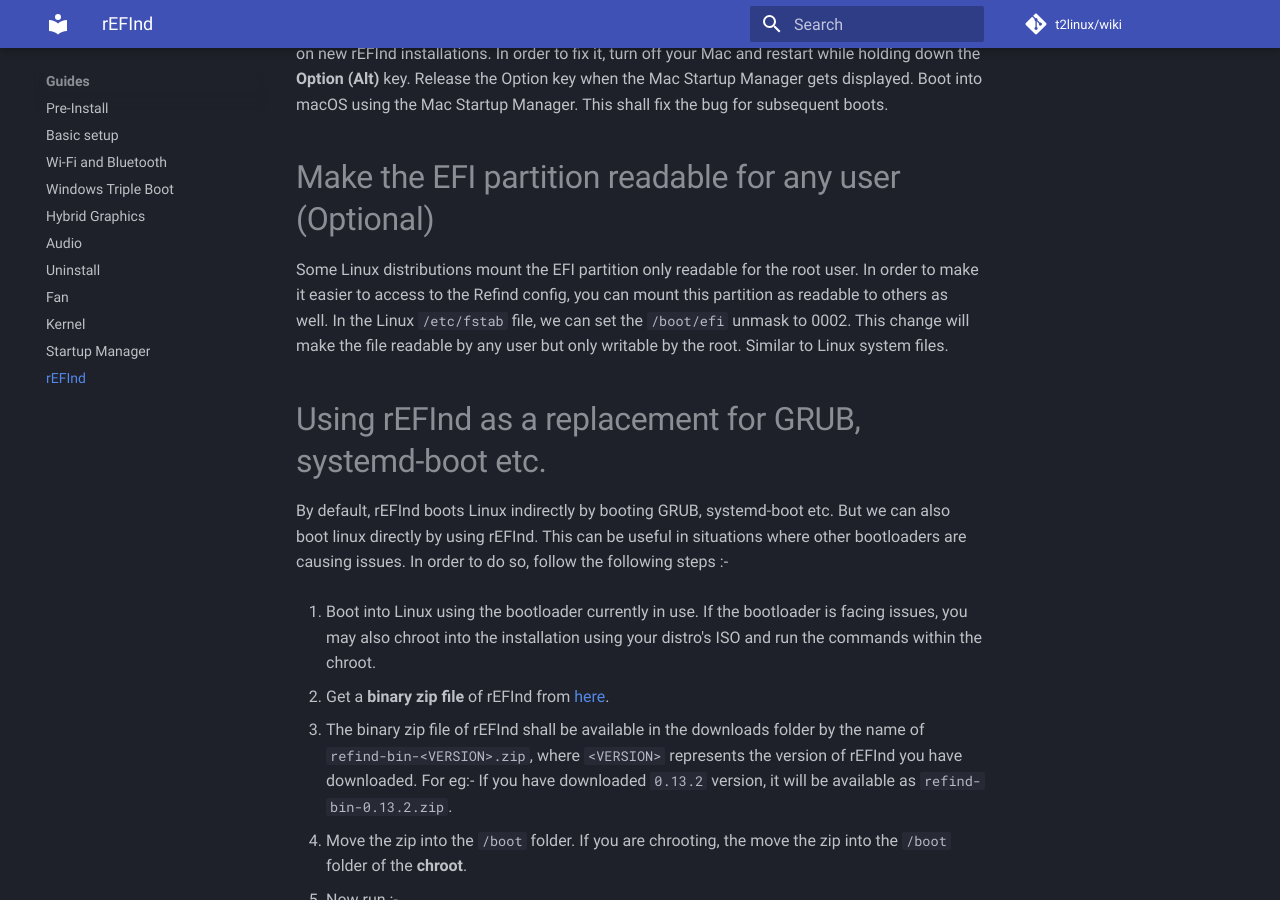
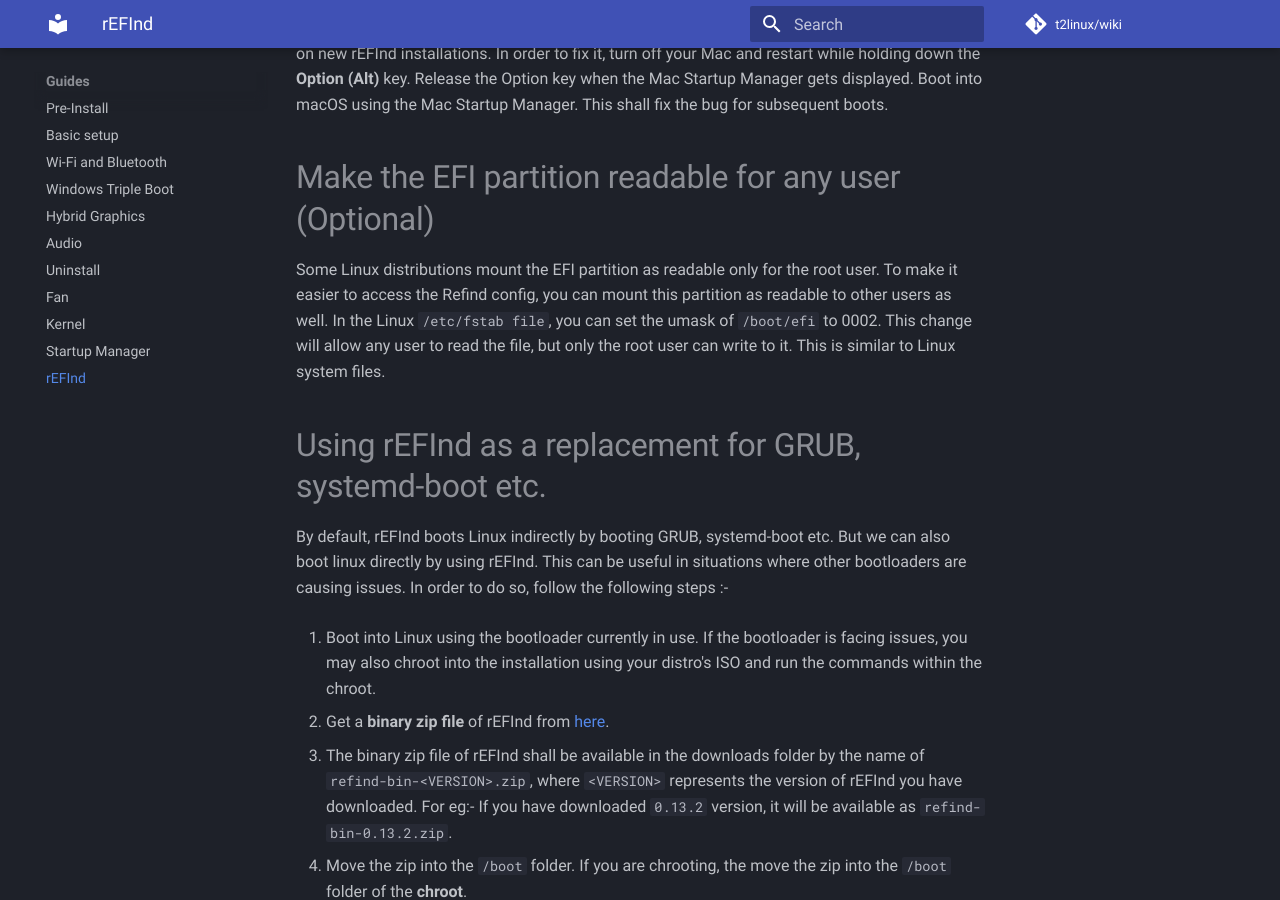
Before and after one commit to t2linux/wiki, an MkDocs documentation site: the page built from docs/guides/refind.md, in a window 1280 px wide and 900 px high, scrolled down 2777 px. Built offline with MkDocs 1.6.1 and Material for MkDocs 9.7.7, drawn with Linux system fonts in a browser that asks for light colours; comment, search, counter and statistics services are not loaded.

Commit message:
improvet

```diff
--- a/docs/guides/refind.md
+++ b/docs/guides/refind.md
@@ -81,7 +81,7 @@ Sometimes, while booting into macOS using rEFInd, users get stuck at a blank scr
 
 # Make the EFI partition readable for any user (Optional)
 
-Some Linux distributions mount the EFI partition only readable for the root user. In order to make it easier to access to the Refind config, you can mount this partition as readable to others as well. In the Linux `/etc/fstab` file, we can set the `/boot/efi` unmask to 0002. This change will make the file readable by any user but only writable by the root. Similar to Linux system files.
+Some Linux distributions mount the EFI partition as readable only for the root user. To make it easier to access the Refind config, you can mount this partition as readable to other users as well. In the Linux `/etc/fstab file`, you can set the umask of `/boot/efi` to 0002. This change will allow any user to read the file, but only the root user can write to it. This is similar to Linux system files.
 
 # Using rEFInd as a replacement for GRUB, systemd-boot etc.
 
```
